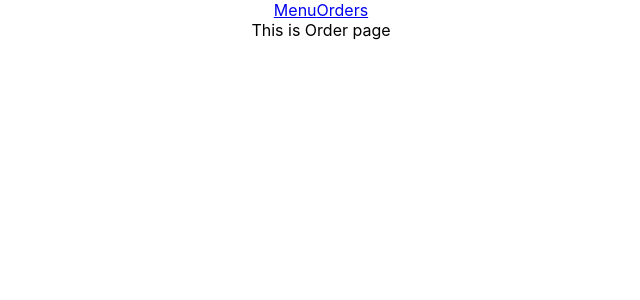
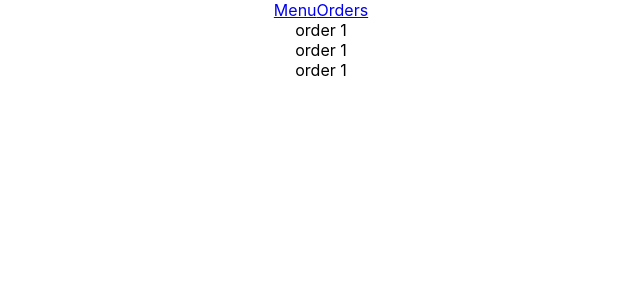
Before and after one commit to Liamxiexuc/furry-journey, a React (Create React App) app: page /manager/orders in a window 1280 px wide. Shown: the top 300 px of the page, without its empty margins (319-959 px from the left). Built offline with nearby package versions, Linux system fonts and the light colour scheme.

Commit message:
Order.js and OrderCard.js updated

```diff
--- a/src/manager/orders/Orders.js
+++ b/src/manager/orders/Orders.js
@@ -1,7 +1,16 @@
 import React from 'react';
+import OrderCard from './components/OrderCard';
 
 const Orders = () => {
-    return <div>This is Order page</div>
+    return (
+        <div>
+            <OrderCard />
+            <OrderCard />
+            <OrderCard />
+        </div>
+
+    )
+
 };
 
 export default Orders;
--- /dev/null
+++ b/src/manager/orders/components/OrderCard.js
@@ -0,0 +1,9 @@
+import React from 'react';
+
+const OrderCard = props => {
+    return (
+        <div>order 1</div>
+    )
+};
+
+export default OrderCard;
```
